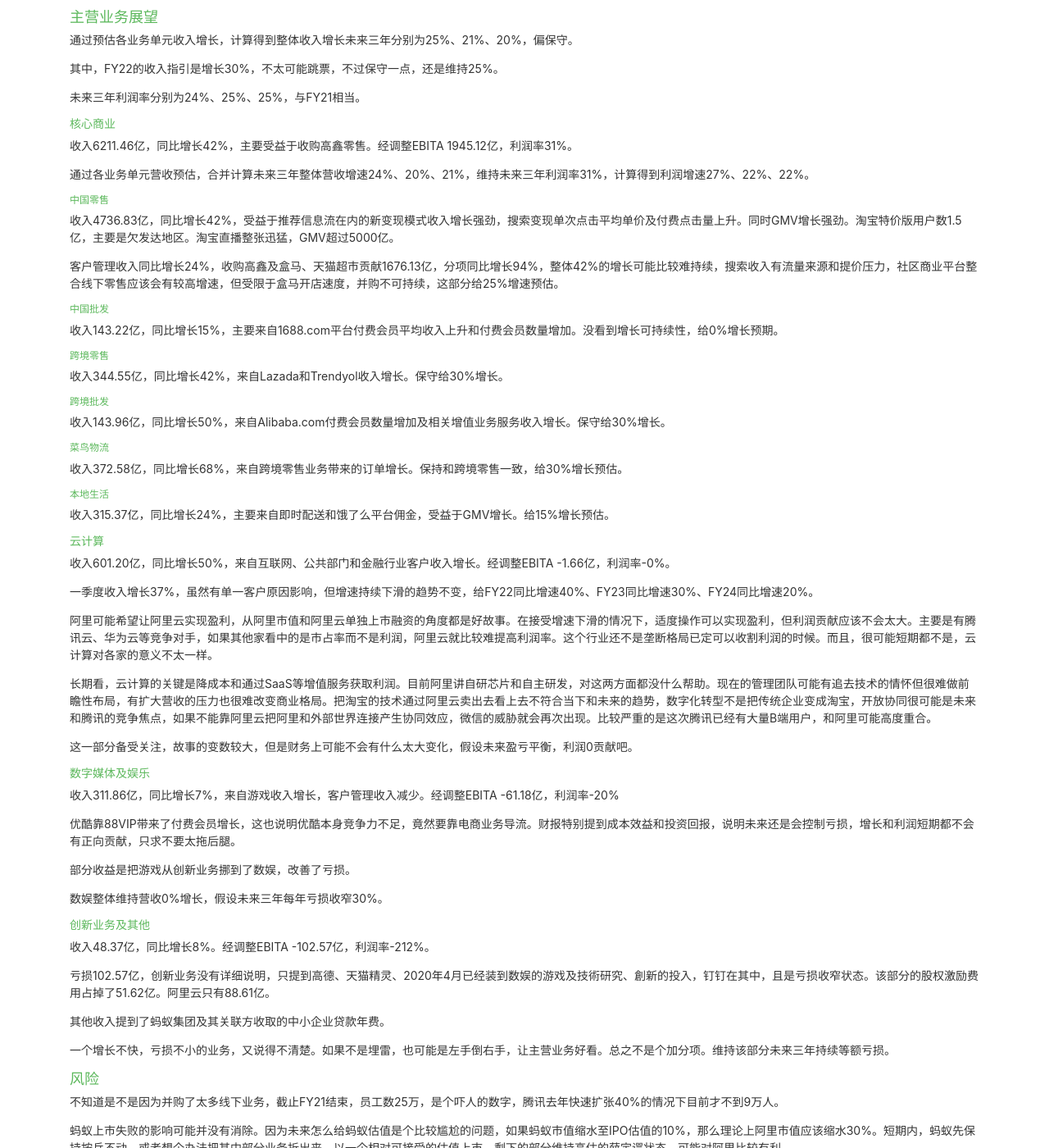
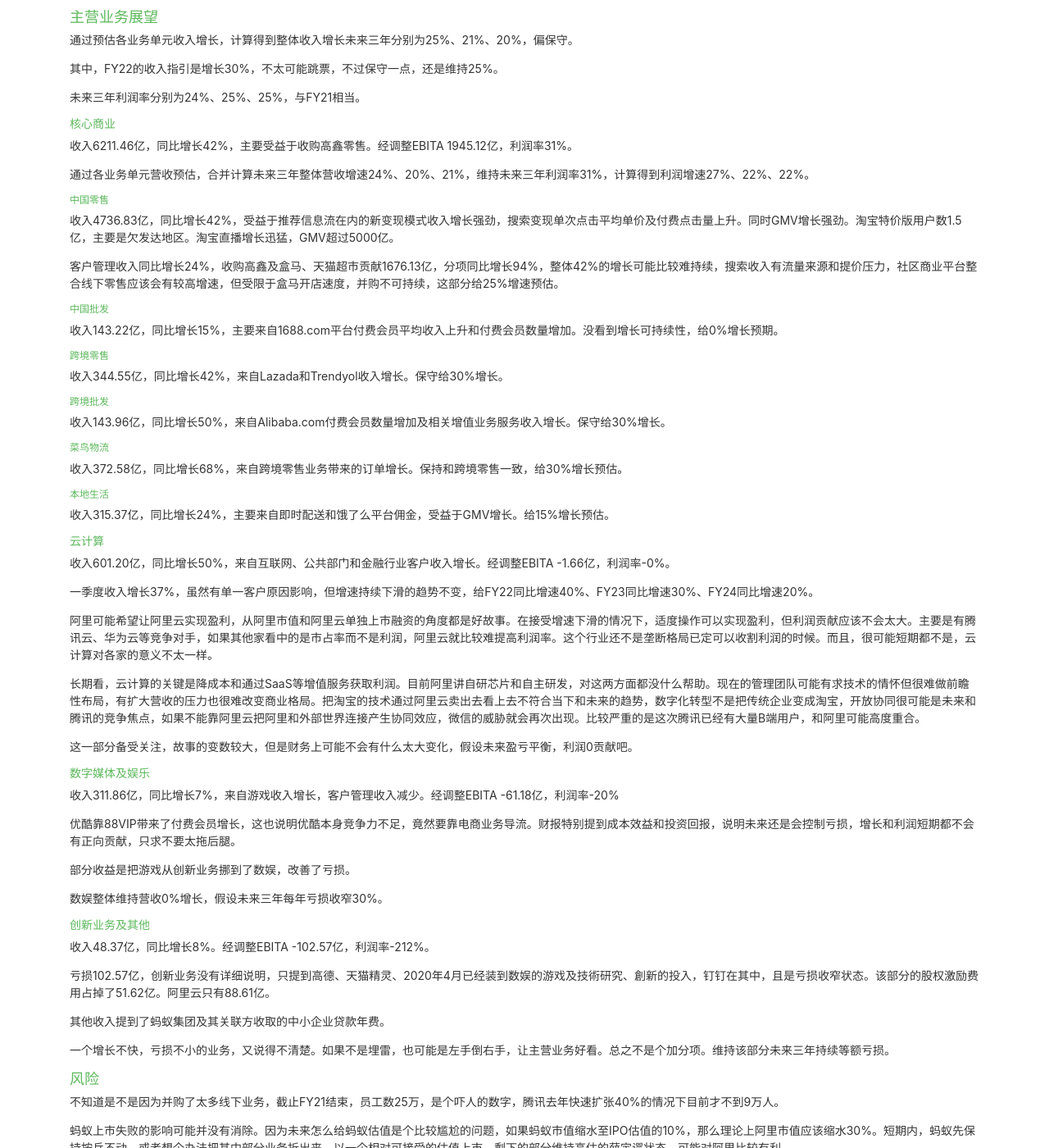
Before and after one commit to shellc/shellc.github.io, a Jekyll site: the page built from _posts/2021-05-30-阿里巴巴财报分析（FY21）.md, in a window 1280 px wide and 1400 px high, scrolled down 850 px. Shown: the whole window at 82% size. Built offline with Jekyll 4.4.1, drawn with Linux system fonts in a browser that asks for light colours; some web fonts are replaced.

Commit message:
update BABA-FY21

```diff
--- a/_posts/2021-05-30-阿里巴巴财报分析（FY21）.md
+++ b/_posts/2021-05-30-阿里巴巴财报分析（FY21）.md
@@ -55,7 +55,7 @@
 
 ##### 中国零售
 
-收入4736.83亿，同比增长42%，受益于推荐信息流在内的新变现模式收入增长强劲，搜索变现单次点击平均单价及付费点击量上升。同时GMV增长强劲。淘宝特价版用户数1.5亿，主要是欠发达地区。淘宝直播整张迅猛，GMV超过5000亿。
+收入4736.83亿，同比增长42%，受益于推荐信息流在内的新变现模式收入增长强劲，搜索变现单次点击平均单价及付费点击量上升。同时GMV增长强劲。淘宝特价版用户数1.5亿，主要是欠发达地区。淘宝直播增长迅猛，GMV超过5000亿。
 
 客户管理收入同比增长24%，收购高鑫及盒马、天猫超市贡献1676.13亿，分项同比增长94%，整体42%的增长可能比较难持续，搜索收入有流量来源和提价压力，社区商业平台整合线下零售应该会有较高增速，但受限于盒马开店速度，并购不可持续，这部分给25%增速预估。
 
@@ -87,7 +87,7 @@
 
 阿里可能希望让阿里云实现盈利，从阿里市值和阿里云单独上市融资的角度都是好故事。在接受增速下滑的情况下，适度操作可以实现盈利，但利润贡献应该不会太大。主要是有腾讯云、华为云等竞争对手，如果其他家看中的是市占率而不是利润，阿里云就比较难提高利润率。这个行业还不是垄断格局已定可以收割利润的时候。而且，很可能短期都不是，云计算对各家的意义不太一样。
 
-长期看，云计算的关键是降成本和通过SaaS等增值服务获取利润。目前阿里讲自研芯片和自主研发，对这两方面都没什么帮助。现在的管理团队可能有追去技术的情怀但很难做前瞻性布局，有扩大营收的压力也很难改变商业格局。把淘宝的技术通过阿里云卖出去看上去不符合当下和未来的趋势，数字化转型不是把传统企业变成淘宝，开放协同很可能是未来和腾讯的竞争焦点，如果不能靠阿里云把阿里和外部世界连接产生协同效应，微信的威胁就会再次出现。比较严重的是这次腾讯已经有大量B端用户，和阿里可能高度重合。
+长期看，云计算的关键是降成本和通过SaaS等增值服务获取利润。目前阿里讲自研芯片和自主研发，对这两方面都没什么帮助。现在的管理团队可能有求技术的情怀但很难做前瞻性布局，有扩大营收的压力也很难改变商业格局。把淘宝的技术通过阿里云卖出去看上去不符合当下和未来的趋势，数字化转型不是把传统企业变成淘宝，开放协同很可能是未来和腾讯的竞争焦点，如果不能靠阿里云把阿里和外部世界连接产生协同效应，微信的威胁就会再次出现。比较严重的是这次腾讯已经有大量B端用户，和阿里可能高度重合。
 
 这一部分备受关注，故事的变数较大，但是财务上可能不会有什么太大变化，假设未来盈亏平衡，利润0贡献吧。
 
```
